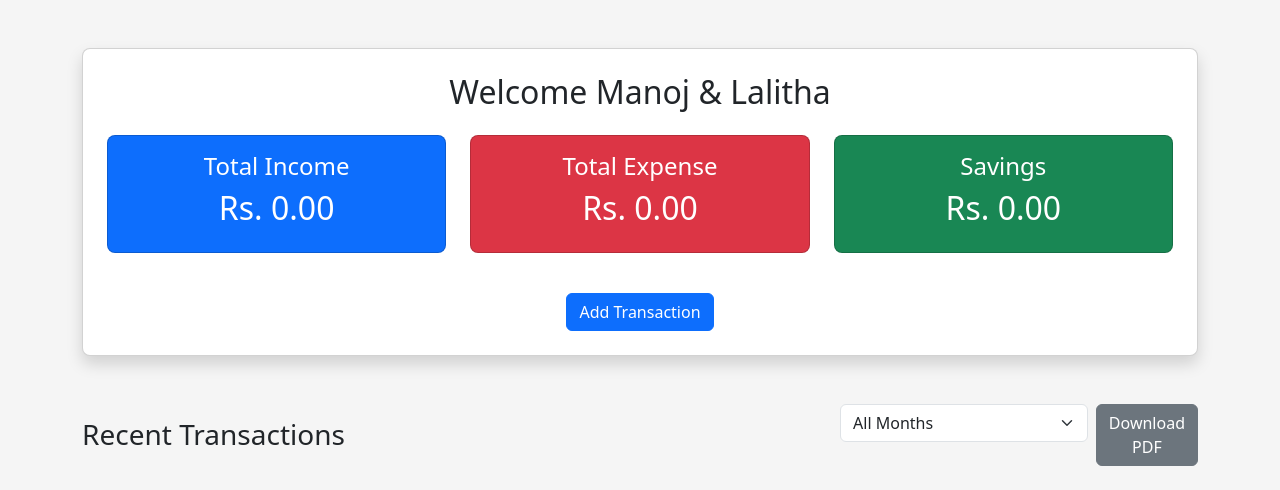
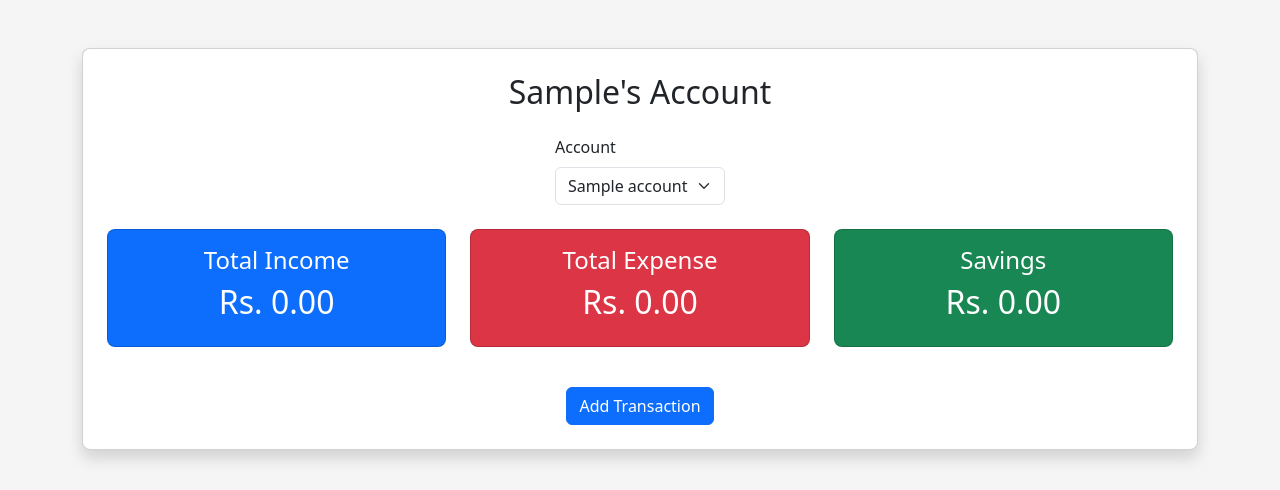
Before and after one commit to manoojreddy007/family-expense-tracker, a Flask app: template templates/index.html in a window 1280 px wide. Shown: the part 54-544 px from the top of the page. Run offline with Flask 3, Linux system fonts and the light colour scheme; tables that the repository leaves empty hold one stand-in row (values such as "Sample post"); the template is opened without the code that fills it: values that come from a table or form of the project are taken from there, most other values are stand-ins (such as "Sample title", 1, 10 or a date in 2020); some libraries are stand-ins or nearby versions.

Commit message:
added multi account feature to switch between multiple accounts

```diff
--- a/app.py
+++ b/app.py
@@ -5,6 +5,7 @@ from functools import wraps
 
 from flask import Flask, render_template, request, redirect, session, url_for, flash, Response, jsonify
 from flask_sqlalchemy import SQLAlchemy
+from sqlalchemy import inspect, text
 
 app = Flask(__name__)
 
@@ -82,6 +83,7 @@ class Transaction(db.Model):
     date = db.Column(db.String(50))
 
     added_by = db.Column(db.String(100))
+    account = db.Column(db.String(100), nullable=False, default="Manoj")
 
 
 # -----------------------------
@@ -132,7 +134,16 @@ def transaction_json(transaction):
         "notes": transaction.notes or "",
         "date": transaction.date or "",
         "added_by": transaction.added_by or "",
+        "account": transaction.account or "Manoj",
     }
+
+
+def selected_account():
+    account = (request.values.get("account") or request.args.get("account") or session.get("account") or "Manoj").strip()
+    if account not in PEOPLE:
+        account = "Manoj"
+    session["account"] = account
+    return account
 
 
 @app.route("/api/login", methods=["POST"])
@@ -154,12 +165,13 @@ def api_logout():
 @app.route("/api/dashboard", methods=["GET"])
 @api_login_required
 def api_dashboard():
+    account = selected_account()
     month = request.args.get("month", "").strip()
-    query = Transaction.query
+    query = Transaction.query.filter_by(account=account)
     if month:
         query = query.filter(Transaction.date.startswith(month))
     rows = query.order_by(Transaction.date.desc(), Transaction.id.desc()).all()
-    all_rows = Transaction.query.all()
+    all_rows = Transaction.query.filter_by(account=account).all()
     months = sorted({row.date[:7] for row in all_rows if row.date}, reverse=True)
     income = sum(row.amount for row in all_rows if row.type == "Income" and (not month or (row.date or "").startswith(month)))
     expenses = sum(row.amount for row in all_rows if row.type == "Expense" and (not month or (row.date or "").startswith(month)))
@@ -168,6 +180,7 @@ def api_dashboard():
         "income": income,
         "expense": expenses,
         "months": months,
+        "account": account,
     })
 
 
@@ -175,7 +188,10 @@ def api_dashboard():
 @api_login_required
 def api_create_transaction():
     try:
-        values = parse_transaction_form(request.get_json(force=True))
+        body = request.get_json(force=True)
+        values = parse_transaction_form(body)
+        values["account"] = body.get("account", selected_account())
+        if values["account"] not in PEOPLE: raise ValueError("Please choose a valid account.")
     except (ValueError, TypeError) as exc:
         return jsonify({"error": str(exc) or "Invalid transaction."}), 400
     transaction = Transaction(**values)
@@ -187,7 +203,8 @@ def api_create_transaction():
 @app.route("/api/transactions/<int:transaction_id>", methods=["PUT", "DELETE"])
 @api_login_required
 def api_transaction(transaction_id):
-    transaction = db.session.get(Transaction, transaction_id)
+    account = selected_account()
+    transaction = Transaction.query.filter_by(id=transaction_id, account=account).first()
     if transaction is None:
         return jsonify({"error": "Transaction not found."}), 404
     if request.method == "DELETE":
@@ -195,7 +212,9 @@ def api_transaction(transaction_id):
         db.session.commit()
         return jsonify({"ok": True})
     try:
-        values = parse_transaction_form(request.get_json(force=True))
+        body = request.get_json(force=True)
+        values = parse_transaction_form(body)
+        values["account"] = account
     except (ValueError, TypeError) as exc:
         return jsonify({"error": str(exc) or "Invalid transaction."}), 400
     for field, value in values.items():
@@ -254,8 +273,9 @@ def month_label(month):
     return month
 
 
-def transactions_for_month(month):
-    query = Transaction.query
+def transactions_for_month(month, account=None):
+    account = account or selected_account()
+    query = Transaction.query.filter_by(account=account)
     if month:
         query = query.filter(Transaction.date.startswith(month))
     return query.order_by(Transaction.date.desc(), Transaction.id.desc()).all()
@@ -548,7 +568,7 @@ def table_commands(rows, table_top, columns, left=40, min_row_height=18, header_
     return commands
 
 
-def build_transactions_pdf(transactions, month, total_income, total_expense, savings):
+def build_transactions_pdf(transactions, month, total_income, total_expense, savings, account="Manoj"):
     page_width = 842
     page_height = 595
     left = 40
@@ -571,7 +591,7 @@ def build_transactions_pdf(transactions, month, total_income, total_expense, sav
 
     for page_number, rows in enumerate(page_rows, start=1):
         commands = [
-            text_command(left, page_height - 40, "LA-MA NEST Expense Report", 16),
+            text_command(left, page_height - 40, f"LA-MA NEST Expense Report · {account}", 16),
             text_command(left, page_height - 62, f"Month: {month_label(month)}", 10, "#5f6872"),
             text_command(page_width - 84, 28, f"Page {page_number}", 8, "#5f6872"),
         ]
@@ -648,18 +668,19 @@ def build_transactions_pdf(transactions, month, total_income, total_expense, sav
 @app.route("/", methods=["GET"])
 @login_required
 def home():
+    account = selected_account()
     current_month = datetime.now().strftime("%Y-%m")
     month = request.args.get("month", current_month)
     page = max(request.args.get("page", 1, type=int), 1)
     per_page = 10
     offset = (page - 1) * per_page
 
-    query = Transaction.query
+    query = Transaction.query.filter_by(account=account)
     if month:
         query = query.filter(Transaction.date.startswith(month))
 
     # totals use all filtered rows
-    all_transactions = transactions_for_month(month)
+    all_transactions = transactions_for_month(month, account)
 
     total_income = 0
     total_expense = 0
@@ -686,7 +707,7 @@ def home():
         page_transactions = page_transactions[:-1]
 
     months = sorted(
-        {t.date[:7] for t in Transaction.query.all() if t.date and len(t.date) >= 7},
+        {t.date[:7] for t in Transaction.query.filter_by(account=account).all() if t.date and len(t.date) >= 7},
         reverse=True
     )
     month_options = [
@@ -709,14 +730,17 @@ def home():
         categories=CATEGORIES,
         transaction_types=TRANSACTION_TYPES,
         people=PEOPLE,
+        accounts=PEOPLE,
+        selected_account=account,
     )
 
 
 @app.route("/report.pdf", methods=["GET"])
 @login_required
 def download_report():
+    account = selected_account()
     month = request.args.get("month", "")
-    transactions = transactions_for_month(month)
+    transactions = transactions_for_month(month, account)
 
     total_income = 0
     total_expense = 0
@@ -727,7 +751,7 @@ def download_report():
             total_expense += transaction.amount
 
     savings = total_income - total_expense
-    pdf = build_transactions_pdf(transactions, month, total_income, total_expense, savings)
+    pdf = build_transactions_pdf(transactions, month, total_income, total_expense, savings, account)
     filename_month = month or "all-months"
     return Response(
         pdf,
@@ -742,13 +766,16 @@ def download_report():
 @app.route("/add", methods=["GET", "POST"])
 @login_required
 def add_expense():
+    account = selected_account()
     if request.method == "POST":
         try:
-            new_transaction = Transaction(**parse_transaction_form(request.form))
+            values = parse_transaction_form(request.form)
+            values["account"] = account
+            new_transaction = Transaction(**values)
             db.session.add(new_transaction)
             db.session.commit()
             flash("Transaction added successfully!", "success")
-            return redirect("/")
+            return redirect(url_for("home", account=account))
         except ValueError as e:
             flash(f"Error adding transaction: {str(e)}", "danger")
             return redirect(url_for("add_expense"))
@@ -759,6 +786,7 @@ def add_expense():
         transaction_types=TRANSACTION_TYPES,
         people=PEOPLE,
         default_date=default_date,
+        account=account,
     )
 
 # -----------------------------
@@ -767,14 +795,15 @@ def add_expense():
 @app.route("/delete/<int:id>", methods=["POST"])
 @login_required
 def delete_transaction(id):
-    transaction = Transaction.query.get_or_404(id)
+    account = selected_account()
+    transaction = Transaction.query.filter_by(id=id, account=account).first_or_404()
     if transaction:
         db.session.delete(transaction)
         db.session.commit()
         flash("Transaction deleted.", "info")
     else:
         flash("Transaction not found.", "warning")
-    return redirect("/")
+    return redirect(url_for("home", account=account))
 
 
 # -----------------------------
@@ -783,28 +812,33 @@ def delete_transaction(id):
 @app.route("/edit/<int:id>", methods=["GET", "POST"])
 @login_required
 def edit_transaction(id):
-    transaction = Transaction.query.get_or_404(id)
+    account = selected_account()
+    transaction = Transaction.query.filter_by(id=id, account=account).first_or_404()
     if request.method == "POST":
         try:
             for field, value in parse_transaction_form(request.form).items():
                 setattr(transaction, field, value)
             db.session.commit()
             flash("Transaction updated!", "success")
-            return redirect("/")
+            return redirect(url_for("home", account=account))
         except ValueError as e:
             flash(f"Error updating transaction: {str(e)}", "danger")
-            return redirect(url_for("edit_transaction", id=id))
+            return redirect(url_for("edit_transaction", id=id, account=account))
     return render_template(
         "edit_expense.html",
         transaction=transaction,
         categories=CATEGORIES,
         transaction_types=TRANSACTION_TYPES,
         people=PEOPLE,
+        account=account,
     )
 
 # Create DB tables
 with app.app_context():
     db.create_all()
+    if "account" not in {column["name"] for column in inspect(db.engine).get_columns("transaction")} :
+        with db.engine.begin() as connection:
+            connection.execute(text("ALTER TABLE transaction ADD COLUMN account VARCHAR(100) NOT NULL DEFAULT 'Manoj'"))
 
 
 if __name__ == "__main__":
--- a/templates/add_expense.html
+++ b/templates/add_expense.html
@@ -25,6 +25,7 @@
         {% endwith %}
 
         <form method="POST">
+            <input type="hidden" name="account" value="{{ account }}">
             <div class="mb-3">
                 <label class="form-label" for="name">Name</label>
                 <input type="text" name="name" id="name" class="form-control" required placeholder="Name of the spending/income">
@@ -70,7 +71,7 @@
             </div>
             <div class="d-flex gap-2">
                 <button class="btn btn-primary w-100" type="submit">Save Transaction</button>
-                <a href="/" class="btn btn-secondary w-100" role="button">Cancel</a>
+                <a href="{{ url_for('home', account=account) }}" class="btn btn-secondary w-100" role="button">Cancel</a>
             </div>
         </form>
     </div>
--- a/templates/edit_expense.html
+++ b/templates/edit_expense.html
@@ -25,6 +25,7 @@
         {% endwith %}
 
         <form method="POST">
+            <input type="hidden" name="account" value="{{ account }}">
             <div class="mb-3">
                 <label class="form-label" for="name">Name</label>
                 <input type="text" name="name" id="name" class="form-control" required value="{{ transaction.name or '' }}">
@@ -67,7 +68,7 @@
             </div>
             <div class="d-flex gap-2">
                 <button class="btn btn-primary w-100" type="submit">Update Transaction</button>
-                <a href="/" class="btn btn-secondary w-100" role="button">Cancel</a>
+                <a href="{{ url_for('home', account=account) }}" class="btn btn-secondary w-100" role="button">Cancel</a>
             </div>
         </form>
     </div>
--- a/templates/index.html
+++ b/templates/index.html
@@ -30,7 +30,13 @@
         {% endwith %}
 
         <section class="card shadow p-4 mb-5">
-            <h2 class="mb-4 text-center">Welcome Manoj & Lalitha</h2>
+            <h2 class="mb-4 text-center">{{ selected_account }}'s Account</h2>
+            <form method="get" class="mx-auto mb-4" style="max-width: 280px">
+                <label class="form-label" for="account">Account</label>
+                <select name="account" id="account" class="form-select" onchange="this.form.submit()">
+                    {% for account in accounts %}<option value="{{ account }}" {% if selected_account == account %}selected{% endif %}>{{ account }}</option>{% endfor %}
+                </select>
+            </form>
 
             <div class="row text-center">
                 <div class="col-md-4 mb-3">
@@ -54,7 +60,7 @@
             </div>
 
             <div class="text-center mt-4">
-                <a href="/add" class="btn btn-primary">Add Transaction</a>
+                <a href="{{ url_for('add_expense', account=selected_account) }}" class="btn btn-primary">Add Transaction</a>
             </div>
         </section>
 
@@ -63,6 +69,7 @@
                 <h3 class="mb-0">Recent Transactions</h3>
                 <div class="d-flex gap-2">
                     <form method="get" class="month-filter">
+                        <input type="hidden" name="account" value="{{ selected_account }}">
                         <select name="month" class="form-select" onchange="this.form.submit()">
                             <option value="">All Months</option>
                             {% for value, label in month_options %}
@@ -70,7 +77,7 @@
                             {% endfor %}
                         </select>
                     </form>
-                    <a href="{{ url_for('download_report', month=selected_month) }}" class="btn btn-secondary" role="button">
+                    <a href="{{ url_for('download_report', month=selected_month, account=selected_account) }}" class="btn btn-secondary" role="button">
                         Download PDF
                     </a>
                 </div>
@@ -80,11 +87,11 @@
   <ul class="pagination justify-content-end">
     {% if page > 1 %}
       <li class="page-item">
-        <a class="page-link" href="{{ url_for('home', month=selected_month, page=page-1) }}">Previous</a>
+        <a class="page-link" href="{{ url_for('home', account=selected_account, month=selected_month, page=page-1) }}">Previous</a>
       </li>
     {% endif %} {% if has_next %}
       <li class="page-item">
-        <a class="page-link" href="{{ url_for('home', month=selected_month, page=page+1) }}">Next</a>
+        <a class="page-link" href="{{ url_for('home', account=selected_account, month=selected_month, page=page+1) }}">Next</a>
       </li>
     {% endif %}
   </ul>
@@ -116,8 +123,8 @@
                             <td class="notes-cell">{{ transaction.notes or '' }}</td>
                             <td>
                                 <div class="d-flex gap-2">
-                                    <a href="/edit/{{ transaction.id }}" class="btn btn-warning btn-sm">Edit</a>
-                                    <form method="POST" action="/delete/{{ transaction.id }}" onsubmit="return confirm('Delete this transaction?');">
+                                    <a href="{{ url_for('edit_transaction', id=transaction.id, account=selected_account) }}" class="btn btn-warning btn-sm">Edit</a>
+                                    <form method="POST" action="{{ url_for('delete_transaction', id=transaction.id, account=selected_account) }}" onsubmit="return confirm('Delete this transaction?');">
                                         <button class="btn btn-danger btn-sm" type="submit">Delete</button>
                                     </form>
                                 </div>
```
Also changed, not shown: android-app/build/reports/problems/problems-report.html (+1 -1 lines), 2 other files.
